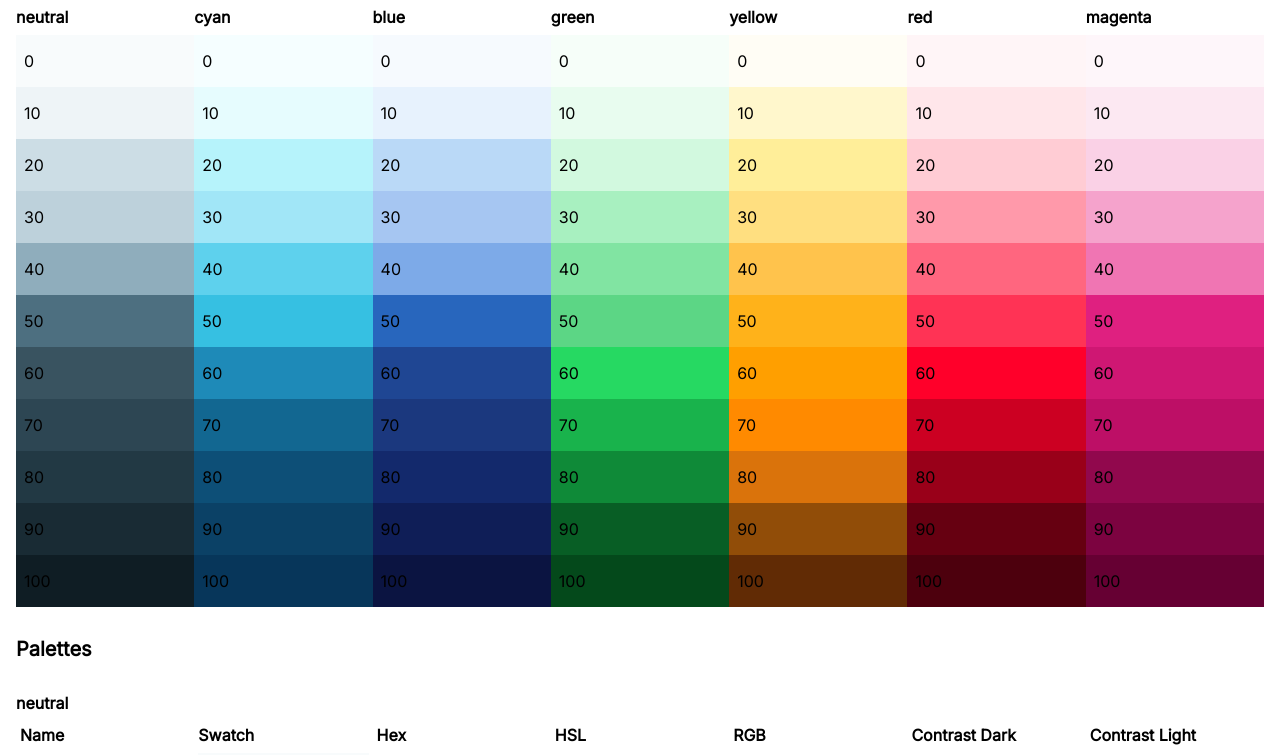
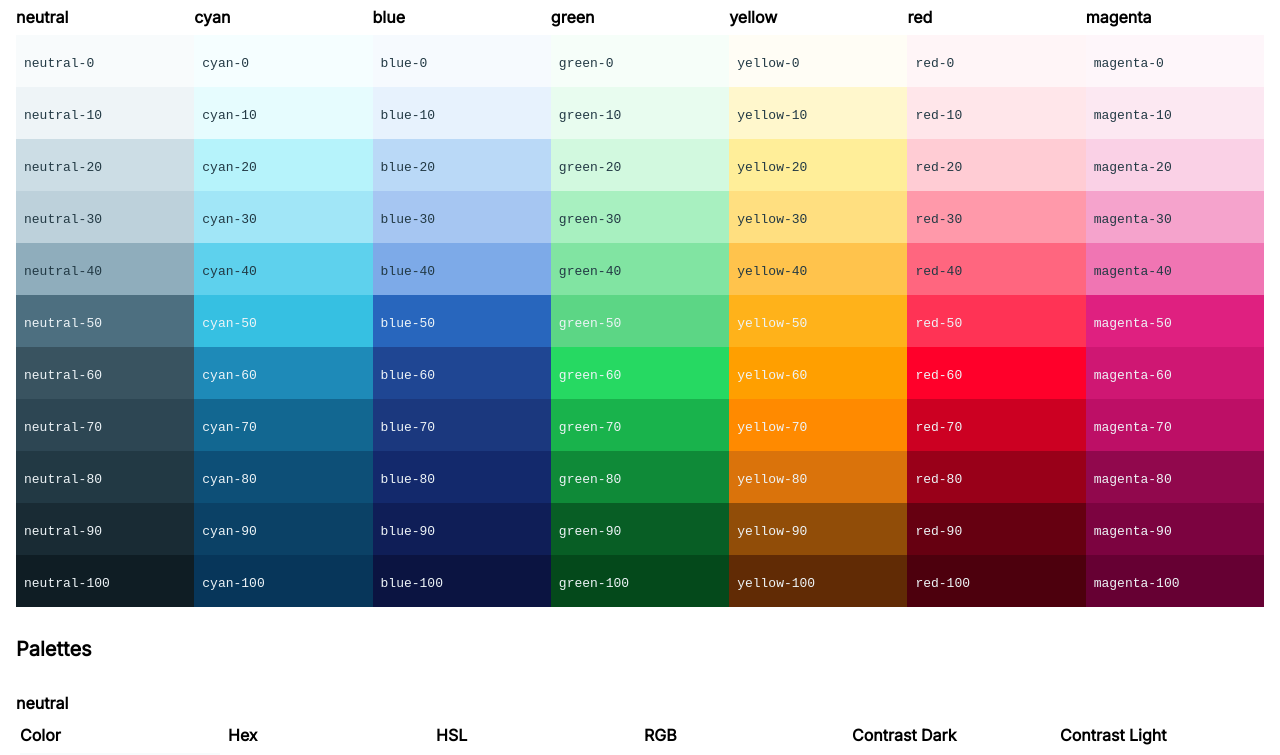
Before and after one commit to scottdejonge/color-system, a Vue app: page / in a window 1280 px wide. Shown: the part 600-1355 px from the top of the page. Built offline with nearby package versions, Linux system fonts and the light colour scheme.

Commit message:
Swatch styles

```diff
--- a/public/styles.css
+++ b/public/styles.css
@@ -86,7 +86,12 @@ section {
 }
 
 .swatch {
+  font-weight: 500;
   padding: 1em 0.5em;
+}
+
+.swatch code {
+  font-weight: 500;
 }
 
 .contrast,
--- a/src/components/Palette.vue
+++ b/src/components/Palette.vue
@@ -36,8 +36,7 @@ export default {
     <table>
       <thead>
         <tr>
-          <th>Name</th>
-          <th>Swatch</th>
+          <th>Color</th>
           <th>Hex</th>
           <th>HSL</th>
           <th>RGB</th>
--- a/src/components/PaletteItem.vue
+++ b/src/components/PaletteItem.vue
@@ -41,15 +41,12 @@ export default {
 <template>
   <tr>
     <th>
-      <code>
-        {{ name }}
-      </code>
-    </th>
-    <td>
       <Swatch
         v-bind:color="value"
+        v-bind:palette-name="paletteName"
+        v-bind:scale="scale"
       />
-    </td>
+    </th>
     <td>
       <code>
         {{ color.hex() }}
--- a/src/components/Swatch.vue
+++ b/src/components/Swatch.vue
@@ -1,4 +1,5 @@
 <script>
+import { SHADES } from '../../constants/constants'
 
 export default {
   name: 'Swatch',
@@ -7,10 +8,26 @@ export default {
       type: String,
       required: true,
     },
+    paletteName: {
+      type: String,
+      required: true,
+    },
+    scale: {
+      type: [Number, String],
+      required: true,
+    },
   },
   computed: {
+    textColor() {
+      return Number(this.scale) >= 50
+      ? SHADES.NEUTRAL.LIGHT
+      : SHADES.NEUTRAL.DARK;
+    },
+    name() {
+      return `${this.paletteName}-${this.scale}`;
+    },
     style() {
-      return `background-color:${this.color}`
+      return `background-color:${this.color}; color:${this.textColor}`
     },
   },
 }
@@ -21,6 +38,8 @@ export default {
     class="swatch"
     v-bind:style="style"
   >
-    <slot></slot>
+    <code>
+      {{ name }}
+    </code>
   </div>
 </template>
--- a/src/components/Swatches.vue
+++ b/src/components/Swatches.vue
@@ -24,14 +24,14 @@ export default {
       <h3>{{ name }}</h3>
       <ul>
         <li
-          v-for="(item, name) in palette"
-          v-bind:key="name"
+          v-for="(item, scale) in palette"
+          v-bind:key="scale"
         >
           <Swatch
             v-bind:color="item.value"
-          >
-            {{ name }}
-          </Swatch>
+            v-bind:palette-name="name"
+            v-bind:scale="scale"
+          />
         </li>
       </ul>
     </li>
```
